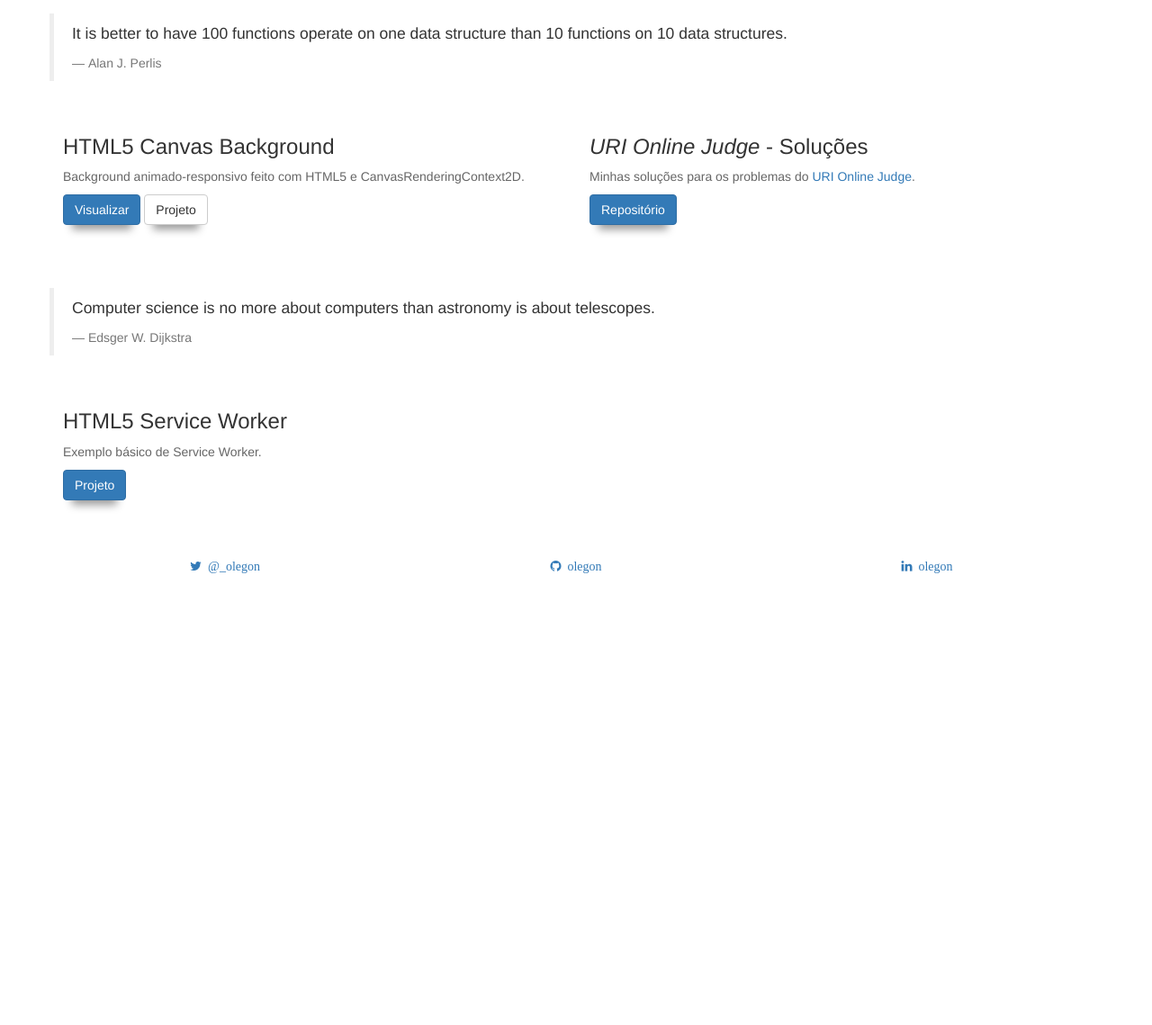
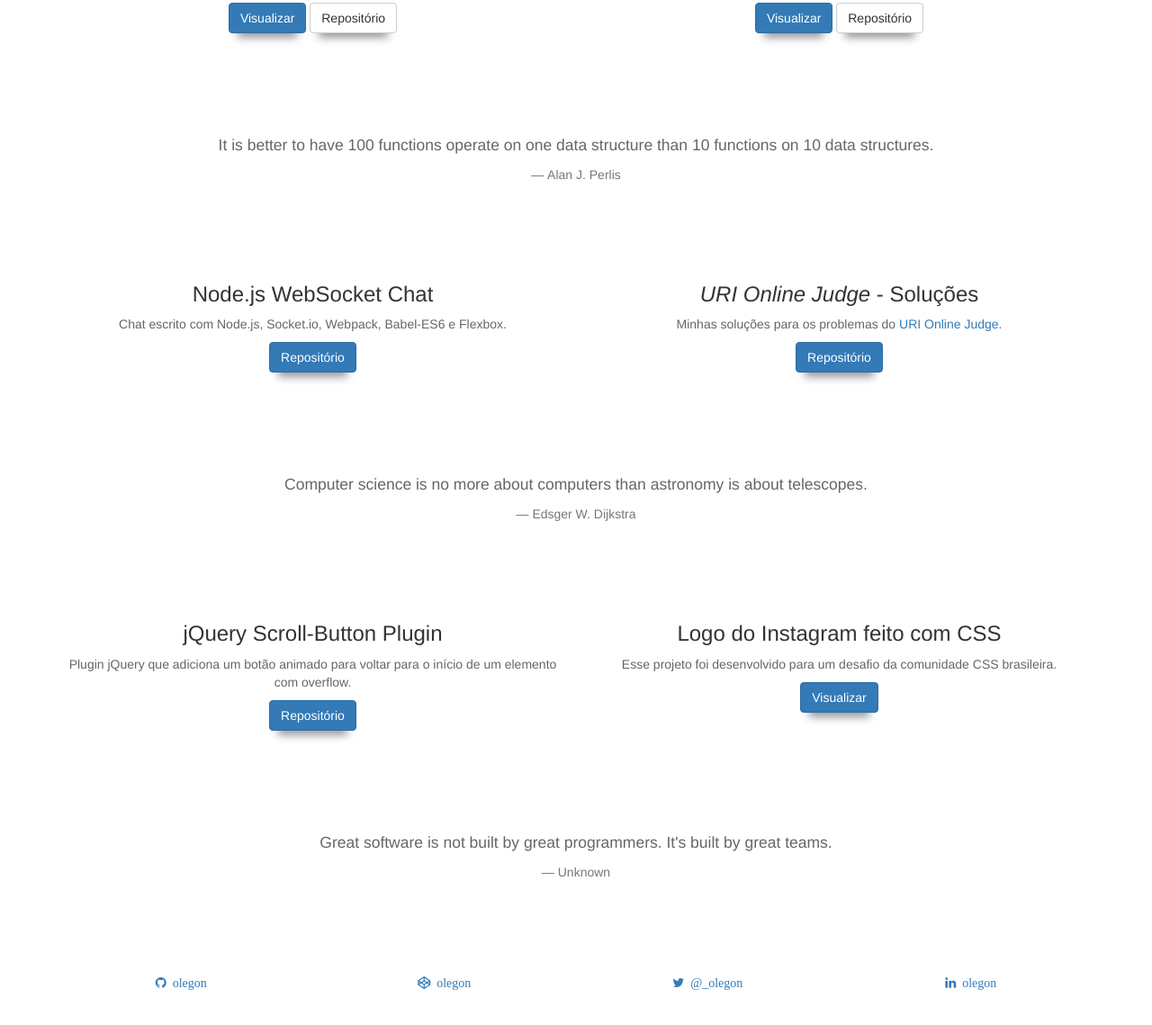
Before and after one commit to olegon/olegon.github.io, a website: page src/index.html in a window 1280 px wide. Shown: the part 1414-2553 px from the top of the page at 90% size. Before the commit the page ends 2116 px from the top, so only its background shows below. Drawn offline with nearby package versions, Linux system fonts and the light colour scheme; files that its build step writes are made by us from their sources; files whose address does not match are found by name.

Commit message:
- Atualização de conteúdo e do CSS.

```diff
--- a/src/css/main.scss
+++ b/src/css/main.scss
@@ -55,17 +55,27 @@ body {
 }
 
 .meus-projetos {
-    margin-top: 1rem;
-
-    & > .row {
-        margin-top: 2rem;
-    }
+    text-align: center;
+    padding-top: 4rem;
 
     & > .row.quote {
-        margin-top: 7rem;
+        margin-top: 6rem;
+        margin-bottom: 6rem;
+
+        blockquote {
+            border: none;
+
+
+            p {
+                color: #666;
+            }
+        }
     }
 
     .projeto {
+        margin-bottom: 3em;
+
+
         p {
             color: #666;
         }
--- a/src/index.html
+++ b/src/index.html
@@ -8,7 +8,7 @@
 
     <title>Leandro Gonçalves de Oliveira</title>
 
-    <meta name="description" content="Alguns projetos que gosto de fazer no tempo livre.">
+    <meta name="description" content="Alguns projetos que gosto de fazer no meu tempo livre.">
     <meta name="author" content="Leandro Gonçalves de Oliveira">
     <meta name="keywords" content="Leandro Gonçalves de Oliveira,olegon,HTML5,WebGL,Canvas,JavaScript,chrome experiment,NodeJS,C#,ASP .NET,ASP .NET MVC,MVC,Computer Graphics,Normal Mapping">
     <meta name="robots" content="index,follow">
@@ -67,14 +67,14 @@
                     <p>Versão HTML5 do jogo Snake feito com Canvas, CanvasRenderingContext2D e TypeScript.</p>
 
                     <a class="btn btn-primary" href="http://olegon.github.io/html5-snake">Visualizar</a>
-                    <a class="btn btn-default" href="https://github.com/olegon/html5-snake">Projeto</a>
+                    <a class="btn btn-default" href="https://github.com/olegon/html5-snake">Repositório</a>
                 </div>
                 <div class="projeto col-xs-12 col-sm-6">
                     <h3>HTML5 WebGL <em>Normal Mapping</em></h3>
-                    <p>Cena feita com HTML5, WebGL e técnica de normal mapping.</p>
+                    <p>Cena feita com HTML5, WebGL e técnica de <em>normal mapping</em>.</p>
 
                     <a class="btn btn-primary" href="http://olegon.github.io/html5-webgl-normalmapping">Visualizar</a>
-                    <a class="btn btn-default" href="https://github.com/olegon/html5-webgl-normalmapping">Projeto</a>
+                    <a class="btn btn-default" href="https://github.com/olegon/html5-webgl-normalmapping">Repositório</a>
                 </div>
             </div>
 
@@ -91,7 +91,7 @@
                     <p>Exemplo de autocomplete feito com ReactJS.</p>
 
                     <a class="btn btn-primary" href="http://olegon.github.io/react-autocomplete">Visualizar</a>
-                    <a class="btn btn-default" href="https://github.com/olegon/react-autocomplete">Projeto</a>
+                    <a class="btn btn-default" href="https://github.com/olegon/react-autocomplete">Repositório</a>
                 </div>
 
                 <div class="projeto col-xs-12 col-sm-6">
@@ -99,7 +99,7 @@
                     <p>Exemplo de TODO list feito com Angular.</p>
 
                     <a class="btn btn-primary" href="http://olegon.github.io/angular-todolist">Visualizar</a>
-                    <a class="btn btn-default" href="https://github.com/olegon/angular-todolist">Projeto</a>
+                    <a class="btn btn-default" href="https://github.com/olegon/angular-todolist">Repositório</a>
                 </div>
             </div>
 
@@ -111,13 +111,16 @@
             </div>
 
             <div class="row">
+
+
+
                 <div class="projeto col-xs-12 col-sm-6">
-                    <h3>HTML5 Canvas Background</h3>
-                    <p>Background animado-responsivo feito com HTML5 e CanvasRenderingContext2D.</p>
+                    <h3>Node.js WebSocket Chat</h3>
+                    <p>Chat escrito com Node.js, Socket.io, Webpack, Babel-ES6 e Flexbox.</p>
 
-                    <a class="btn btn-primary" href="http://olegon.github.io/html5-canvasbackground">Visualizar</a>
-                    <a class="btn btn-default" href="https://github.com/olegon/html5-canvasbackground">Projeto</a>
+                    <a class="btn btn-primary" href="https://github.com/olegon/nodejs-websocket-chat">Repositório</a>
                 </div>
+
 
                 <div class="projeto col-xs-12 col-sm-6">
                     <h3><em>URI Online Judge</em> - Soluções</h3>
@@ -135,26 +138,45 @@
                 </blockquote>
             </div>
 
+
             <div class="row">
                 <div class="projeto col-xs-12 col-sm-6">
-                    <h3>HTML5 Service Worker</h3>
-                    <p>Exemplo básico de Service Worker.</p>
+                    <h3>jQuery Scroll-Button Plugin</h3>
+                    <p>Plugin jQuery que adiciona um botão animado para voltar para o início de um elemento com overflow.</p>
 
-                    <a class="btn btn-primary" href="https://github.com/olegon/html5-serviceworker-basico">Projeto</a>
+                    <a class="btn btn-primary" href="https://github.com/olegon/jquery-scrollbutton">Repositório</a>
                 </div>
+
+                <div class="projeto col-xs-12 col-sm-6">
+                    <h3>Logo do Instagram feito com CSS</h3>
+                    <p>Esse projeto foi desenvolvido para um desafio da comunidade CSS brasileira.</p>
+
+                    <a class="btn btn-primary" href="http://codepen.io/olegon/pen/mEXWda">Visualizar</a>
+                </div>
+            </div>
+
+
+            <div class="row quote">
+                <blockquote>
+                    <p>Great software is not built by great programmers. It's built by great teams.</p>
+                    <footer>Unknown</footer>
+                </blockquote>
             </div>
         </div>
 
 
 
         <footer class="row text-center contatos">
-            <div class="col-sm-4 social">
+            <div class="col-sm-3 social">
+                <a href="https://github.com/olegon" class="fa fa-github"> olegon</a>
+            </div>
+            <div class="col-sm-3 social">
+                <a href="http://codepen.io/olegon/" class="fa fa-codepen"> olegon</a>
+            </div>
+            <div class="col-sm-3 social">
                 <a href="https://twitter.com/_olegon" class="fa fa-twitter"> @_olegon</a>
             </div>
-            <div class="col-sm-4 social">
-                <a href="https://github.com/olegon" class="fa fa-github"> olegon</a>
-            </div>
-            <div class="col-sm-4 social">
+            <div class="col-sm-3 social">
                 <a href="https://linkedin.com/in/olegonc" class="fa fa-linkedin"> olegon</a>
             </div>
         </footer>
```
Also changed, not shown: dist/css/main.css, dist/index.html, 1 other file.
